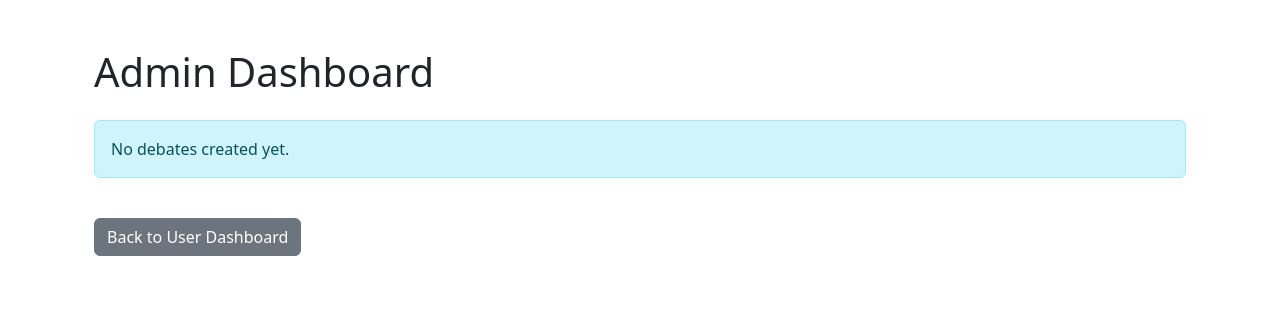
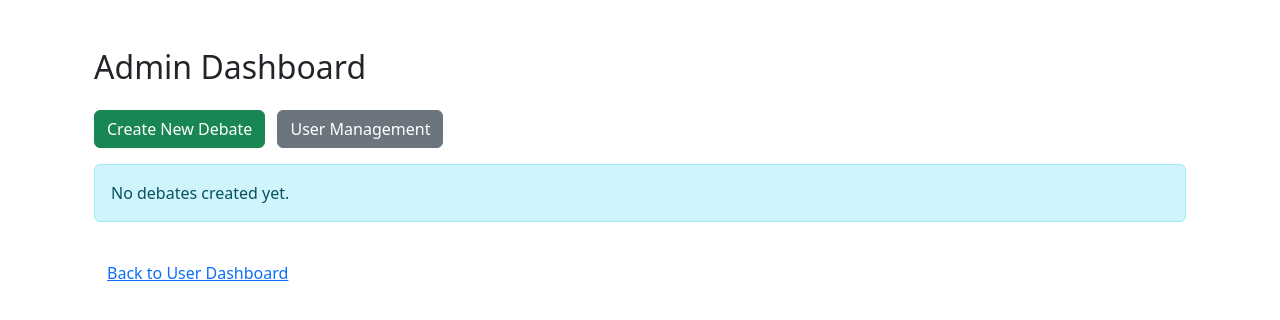
Before and after one commit to Sentexi/DCS-app, a Flask app: page /admin in a window 1280 px wide. Shown: the part 56-376 px from the top of the page. Run offline with Flask 3, Linux system fonts and the light colour scheme; a user stored in the database is signed in; data that the repository does not hold is empty.

Commit message:
Reverted voter count commit because it messed up things

```diff
--- a/app/templates/admin/dashboard.html
+++ b/app/templates/admin/dashboard.html
@@ -1,16 +1,17 @@
 {% extends "base.html" %}
 {% block title %}Admin Dashboard{% endblock %}
+
 {% block content %}
-
 <div class="container my-5">
-  <h1 class="mb-4">Admin Dashboard</h1>
-
+    <h2 class="mb-4">Admin Dashboard</h2>
+    <a href="{{ url_for('admin.create_debate') }}" class="btn btn-success mb-3">Create New Debate</a>
+    <a href="{{ url_for('admin.manage_users') }}" class="btn btn-secondary mb-3 ms-2">User Management</a>
     {% with messages = get_flashed_messages(with_categories=true) %}
       {% if messages %}
         {% for category, message in messages %}
           <div class="alert alert-{{ category }} alert-dismissible fade show" role="alert">
             {{ message }}
-          <button type="button" class="btn-close" data-bs-dismiss="alert" aria-label="Close"></button>
+            <button type="button" class="btn-close" data-bs-dismiss="alert"></button>
           </div>
         {% endfor %}
       {% endif %}
@@ -19,40 +20,28 @@
     {% if debates %}
     <div class="accordion" id="debateAccordion">
       {% for debate in debates %}
-      <div class="accordion-item">
+      <div class="accordion-item mb-3">
         <h2 class="accordion-header" id="heading{{ debate.id }}">
           <button class="accordion-button collapsed" type="button" data-bs-toggle="collapse" data-bs-target="#collapse{{ debate.id }}" aria-expanded="false" aria-controls="collapse{{ debate.id }}">
-            {{ debate.title }}
-            <span class="badge bg-secondary ms-2">{{ debate.style }}</span>
-            {% if not debate.voting_open %}
-              <span class="badge bg-success ms-2">Voting Closed</span>
-            {% else %}
-              <span class="badge bg-primary ms-2">Voting Open</span>
-            {% endif %}
+            {{ debate.title }} ({{ debate.style }}) {% if debate.voting_open %} <span class="badge bg-success ms-2">Voting Open</span> {% else %} <span class="badge bg-danger ms-2">Voting Closed</span> {% endif %}
           </button>
         </h2>
         <div id="collapse{{ debate.id }}" class="accordion-collapse collapse" aria-labelledby="heading{{ debate.id }}" data-bs-parent="#debateAccordion">
           <div class="accordion-body">
             <div class="mb-2">
-              <a href="{{ url_for('admin.edit_debate', debate_id=debate.id) }}" class="btn btn-sm btn-outline-primary">Edit Debate</a>
+              <a href="{{ url_for('admin.edit_debate', debate_id=debate.id) }}" class="btn btn-sm btn-outline-primary">Edit</a>
               <form action="{{ url_for('admin.delete_debate', debate_id=debate.id) }}" method="post" style="display:inline;">
-                <button type="submit" class="btn btn-sm btn-outline-danger" onclick="return confirm('Delete debate?')">Delete Debate</button>
+                <button type="submit" class="btn btn-sm btn-outline-danger" onclick="return confirm('Delete debate?')">Delete</button>
               </form>
-              <a href="{{ url_for('admin.add_topic', debate_id=debate.id) }}" class="btn btn-sm btn-outline-secondary">Add Topic</a>
-              <form action="{{ url_for('admin.toggle_voting', debate_id=debate.id) }}" method="post" style="display:inline;">
-                <button type="submit" class="btn btn-sm btn-warning">
+              <a href="{{ url_for('admin.add_topic', debate_id=debate.id) }}" class="btn btn-sm btn-outline-success">Add Topic</a>
+              <a href="{{ url_for('admin.toggle_voting', debate_id=debate.id) }}" class="btn btn-sm btn-outline-warning">
                 {% if debate.voting_open %}Close Voting{% else %}Open Voting{% endif %}
-                </button>
-              </form>
+              </a>
 			  <form action="{{ url_for('admin.run_assign', debate_id=debate.id) }}" method="post" style="display:inline;">
 				<button class="btn btn-sm btn-info">Assign Speakers</button>
 				</form>
-              <a href="{{ url_for('main.debate_assignments', debate_id=debate.id) }}" class="btn btn-sm btn-success">View Assignments</a>
+
             </div>
-
-            <!-- Voter count displayed ONCE per debate -->
-            <p><strong>Voters:</strong> {{ voter_counts[debate.id] }}</p>
-
             <table class="table table-bordered mt-3">
               <thead>
                 <tr>
@@ -85,9 +74,10 @@
       {% endfor %}
     </div>
     {% else %}
-    <div class="alert alert-info mt-4">No debates created yet.</div>
+      <div class="alert alert-info">No debates created yet.</div>
     {% endif %}
 
-  <a href="{{ url_for('main.dashboard') }}" class="btn btn-secondary mt-4">Back to User Dashboard</a>
+    <a href="{{ url_for('main.dashboard') }}" class="btn btn-link mt-3">Back to User Dashboard</a>
 </div>
+<script src="https://cdn.jsdelivr.net/npm/bootstrap@5.3.3/dist/js/bootstrap.bundle.min.js"></script>
 {% endblock %}
```
Lines whose indentation alone changed are shown as unchanged.
